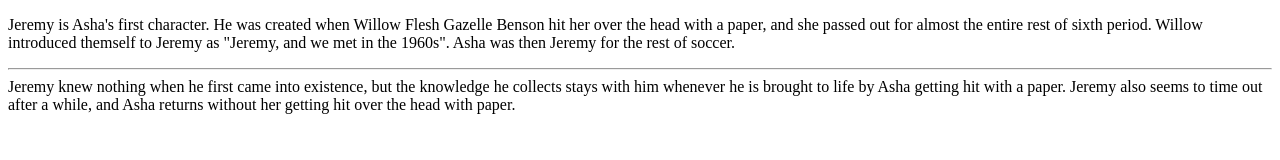
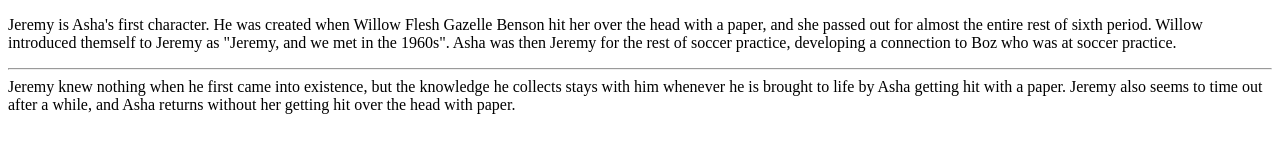
Before and after one commit to asha411/jeremy, a plain HTML site: page index.html in a window 1280 px wide. Drawn offline with Linux system fonts and the light colour scheme.

Commit message:
Update index.html

```diff
--- a/index.html
+++ b/index.html
@@ -8,7 +8,7 @@
 <body>
     <p>Jeremy is Asha's first character. He was created when Willow Flesh Gazelle Benson hit her over the head with a paper, and she
         passed out for almost the entire rest of sixth period. Willow introduced themself to Jeremy as "Jeremy, and we met in the 1960s".
-        Asha was then Jeremy for the rest of soccer.
+        Asha was then Jeremy for the rest of soccer practice, developing a connection to Boz who was at soccer practice.
         <hr>
         Jeremy knew nothing when he first came into existence, but the knowledge he collects stays with him whenever he is brought to life
         by Asha getting hit with a paper. Jeremy also seems to time out after a while, and Asha returns without her getting hit over the
```
